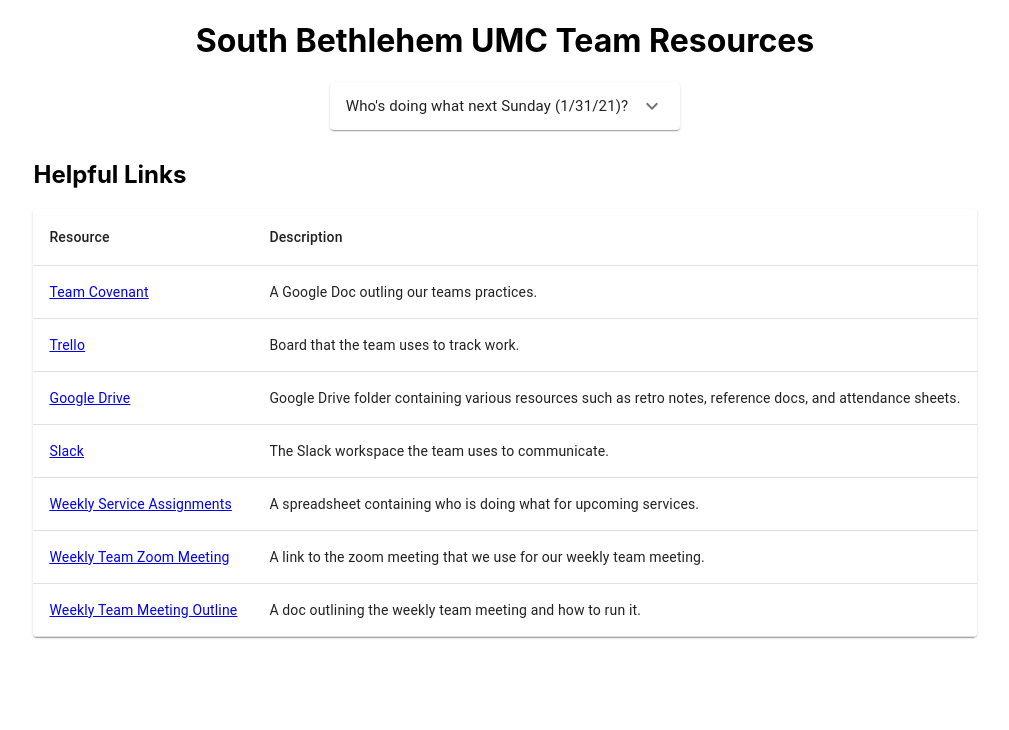
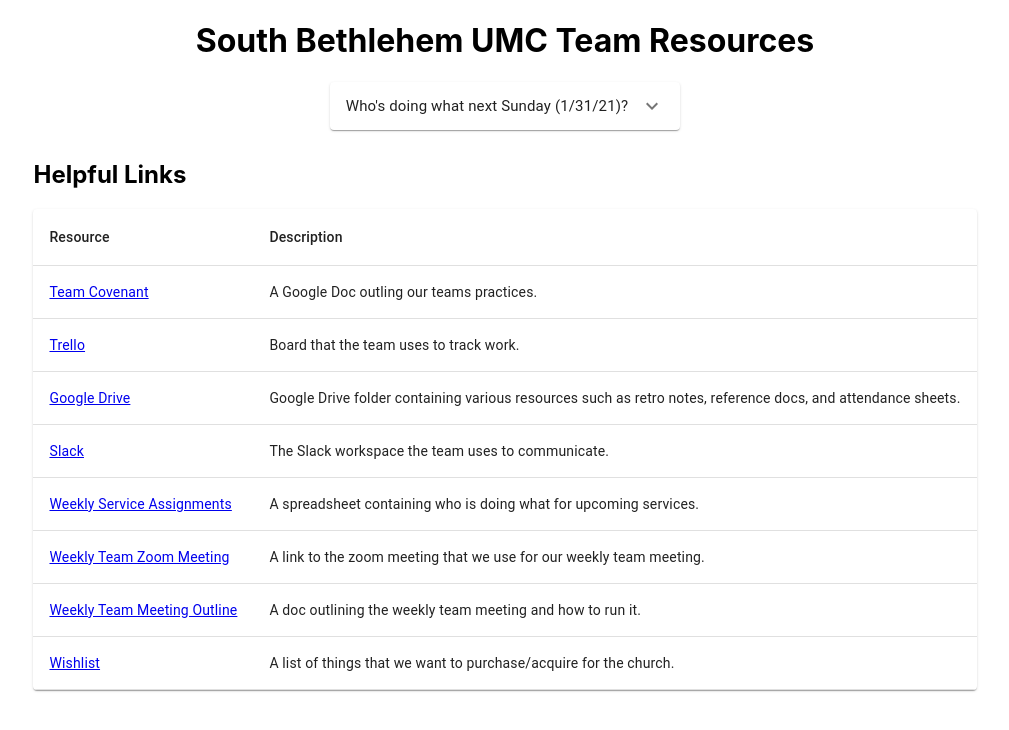
Before and after one commit to bmanley91/sbumc-resource-site, a Next.js app: page / in a window 1280 px wide. Shown: the top 730 px of the page, without its empty margins (135-1144 px from the left). Built offline with nearby package versions, Linux system fonts and the light colour scheme.

Commit message:
Added wishlist resource.

```diff
--- a/data/resources.js
+++ b/data/resources.js
@@ -26,4 +26,8 @@ export const resourceData = [{
     name: 'Weekly Team Meeting Outline',
     link: 'https://docs.google.com/document/d/1giYIF9g_C3AmDwFdOZQ-ujyeY1J1X1RNy9tkCpLmmug/edit#heading=h.ul6e6k40jnjw',
     description: 'A doc outlining the weekly team meeting and how to run it.'
+}, {
+    name: 'Wishlist',
+    link: 'https://docs.google.com/spreadsheets/d/1WreT30vz-xo68Jl-9hX921ImG3Pqechy5Byux1E0Jbg/edit#gid=0',
+    description: 'A list of things that we want to purchase/acquire for the church.'
 }];
```
